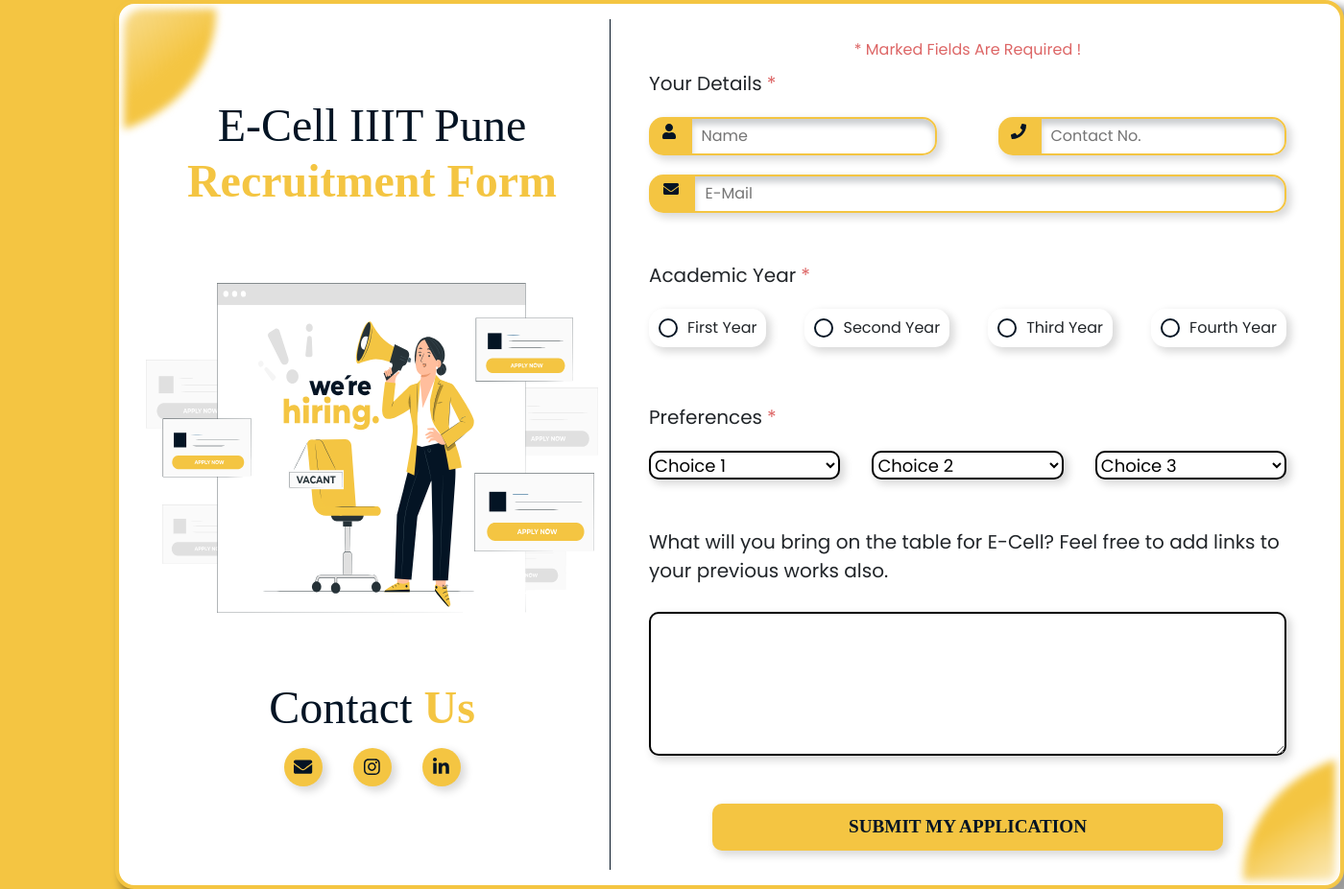
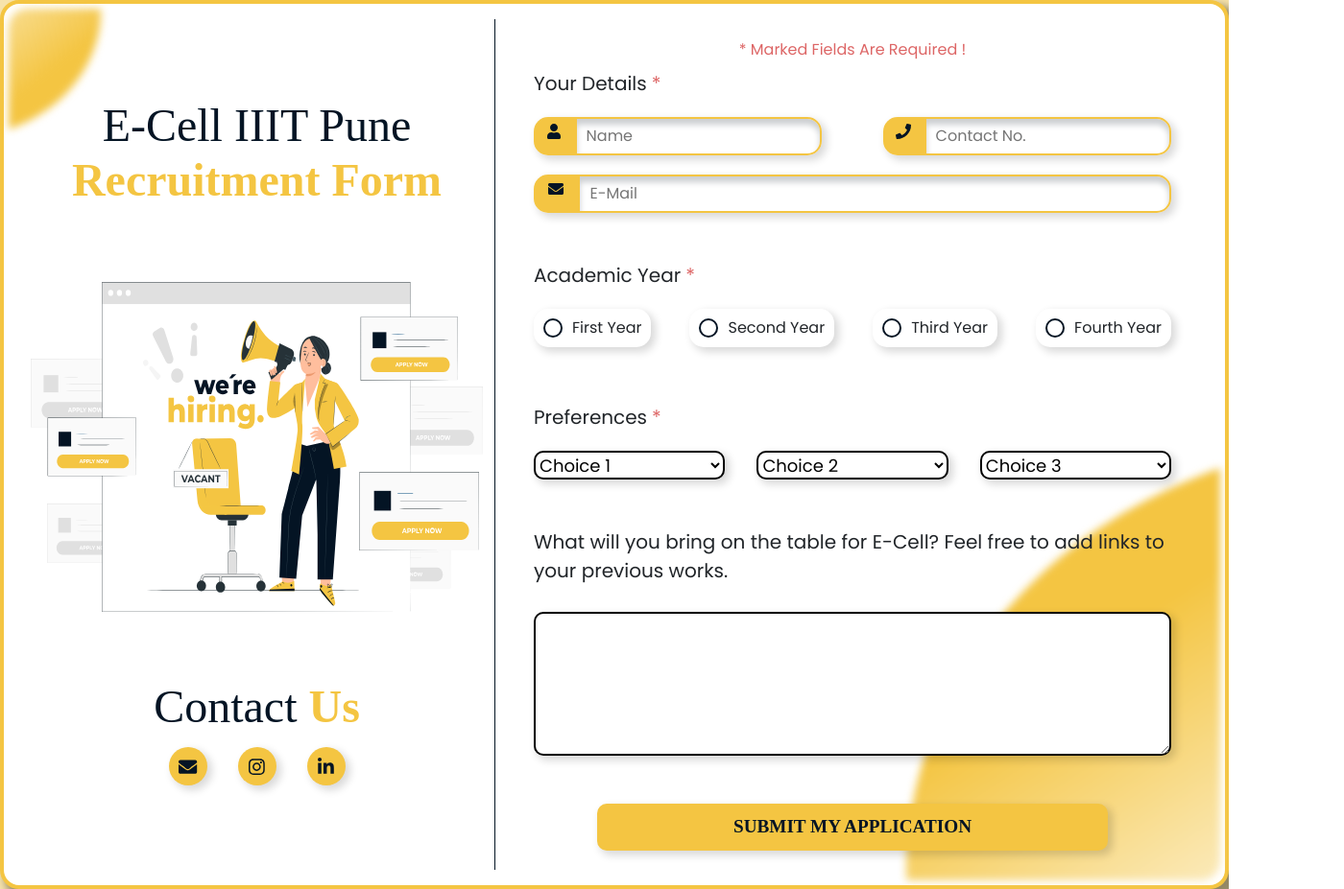
Before and after one commit to IIIT-Pune/ecell, a Gatsby site: page /recruitment in a window 1280 px wide. Shown: the top 927 px of the page at 96% size, 1400 px wide, since content can reach past the window. Built offline with nearby package versions, Linux system fonts and the light colour scheme; Gatsby itself is replaced by a stand-in of ours; a web font is replaced by a local one.

Commit message:
Updated bg-color

```diff
--- a/src/components/hform/form_components/left-card.jsx
+++ b/src/components/hform/form_components/left-card.jsx
@@ -8,7 +8,7 @@
 function LeftCard(){
     return (
         <div className="card-1">
-        <h1>
+        <h1 style={{fontFamily:'Zen Tokyo Zoo'}}>
           E-Cell IIIT Pune <span>Recruitment Form</span>
         </h1>
         <img src={hiringSvg} alt="We-Are-Hiring" />
--- a/src/components/hform/form_components/right-card.jsx
+++ b/src/components/hform/form_components/right-card.jsx
@@ -114,7 +114,7 @@
           <span className="last-question">
             <label htmlFor="text-box">
               What will you bring on the table for E-Cell? Feel free to add
-              links to your previous works also.
+              links to your previous works.
             </label>
           </span>
           <div className="fields">
--- a/src/components/hform/form_style.css
+++ b/src/components/hform/form_style.css
@@ -2,11 +2,18 @@
 @import url('https://fonts.googleapis.com/css2?family=Zen+Tokyo+Zoo&display=swap');
 @import url('https://fonts.googleapis.com/css2?family=Maven+Pro:wght@400;700&family=Nunito&display=swap');
 
+*, *::after, *::before
+{
+    margin: 0;
+    padding: 0;
+    box-sizing: border-box;
+    z-index: 2;
+}
 .rec_body{
-    display: block;
+    display: flex;
     flex-direction: column;
-    height: 150vh;
-    justify-content: center;
+    min-height: 138vh;
+    justify-content:flex-start;
     align-items: center;
     font-family: 'Zen Tokyo Zoo', cursive;
     background-color: #f7e3ab;
@@ -15,7 +22,6 @@
 {
     position: relative;
     display: flex;
-    justify-content: center;
     width: 100%;
     max-width: 1280px;
     background-color: white;
@@ -37,10 +43,11 @@
 {
     pointer-events: none;
     position: absolute;
-    width: 96px;
-    height: 126px;
+    width: 327.46px;
+    height: 429.5px;
     right: 5px;
     bottom: 5px;
+    z-index: 1;
     filter: blur(4px);
 }
 .card-1
@@ -81,7 +88,7 @@
     width: 40px;
     height: 40px;
     border-radius: 100%;
-    margin: 5px 16px;
+    margin: 6px 16px;
     border: none;
     cursor: pointer;
     box-shadow: 4px 4px 8px 1px rgba(0, 0, 0, 0.15);
@@ -103,6 +110,7 @@
 {
     width: 100%;
     display: flex;
+    z-index: 2;
     flex-direction: column;
     align-items: center;
     justify-content: center;
@@ -133,6 +141,7 @@
 section
 {
     width: 100%;
+    z-index: 2;
     margin-bottom: 50px;
 }
 .fields
@@ -263,6 +272,7 @@
     padding: 10px;
     font-size: larger;
     color: #041424;
+    z-index: 2;
     font-weight: bolder;
     border-radius: 10px;
     box-shadow: 4px 4px 8px 1px rgba(0, 0, 0, 0.15);
--- a/src/components/hform/recruitform.js
+++ b/src/components/hform/recruitform.js
@@ -7,8 +7,8 @@
 
 function Recruitform() {
   return (
-    <div className="rec_body" style={{ backgroundColor:'#f4c542'}}>
-        <div className="container_form" data-aos="fade-up" style={{opacity: '1',left: '15vh'}}>
+    <div className="rec_body" style={{paddingTop:'0px'}}>
+        <div className="container_form" data-aos="fade-up" style={{opacity: '1'}}>
           <img className="asset-2" src={topLeftGradient} alt="Design-shape" />
           <img className="asset-1" src={bottomRightGradient} alt="Design-shape" />
           <LeftCard />
```
